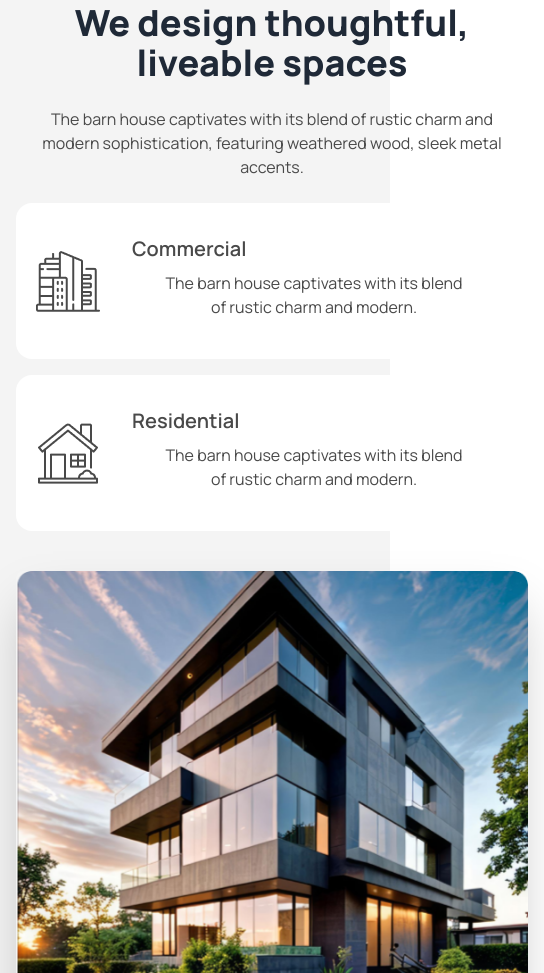
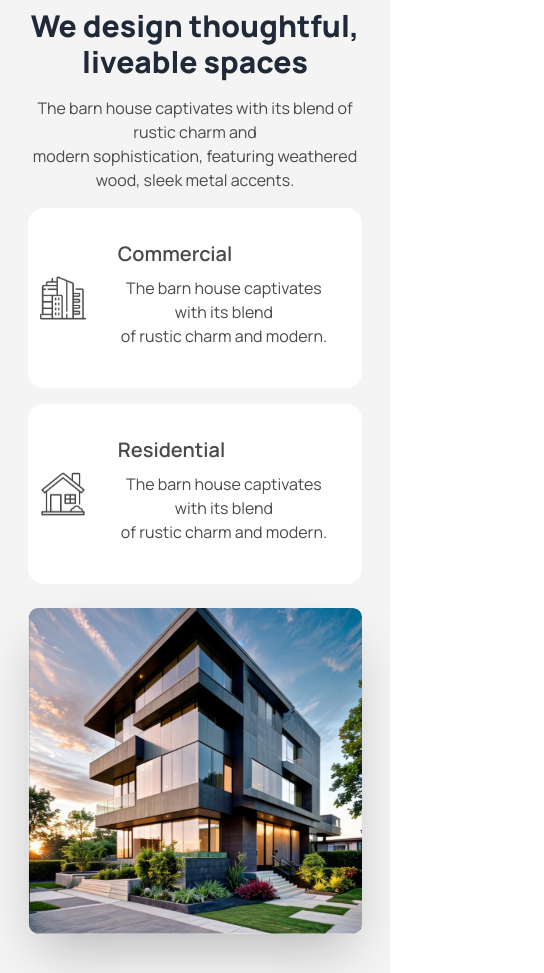
Before and after one commit to MonzurMorshed0/Assignment-3, a plain HTML site: page index.html in a window 390 px wide. Shown: the part 1027-2000 px from the top of the page, 544 px wide, since content can reach past the window. Drawn offline with nearby package versions, Linux system fonts and the light colour scheme.

Commit message:
updated responsiveness

```diff
--- a/index.html
+++ b/index.html
@@ -19,7 +19,7 @@
         }
     </style>
 </head>
-<body class="font-manrope bg-[#F4F4F4]">
+<body class="font-manrope mx-auto bg-[#F4F4F4]">
     <!-- Header Section -->
     <header class="mx-auto bg-gradient-to-b from-[#F6F6F6] to-white pb-10 lg:pb-12">
         <!-- Navbar -->
@@ -50,7 +50,7 @@
         <div class="hero">
             <div class="hero-content text-center">
               <div class="">
-                <img class="mx-auto max-w-md" src="./assets/banner.png" alt="">
+                <img class="mx-auto max-w-full" src="./assets/banner.png" alt="">
                 <h1 class="text-6xl font-extrabold">A barn house of this design has a <br> striking appearance</h1>
                 <p class="py-6 font-medium text-[#494949]">
                     The barn house captivates with its blend of rustic charm and modern sophistication, featuring weathered wood, sleek metal <br> accents, and large windows that flood the space with natural light.
@@ -64,27 +64,25 @@
     <!-- Main section -->
     <main>
         <!-- About Us section -->
-        <section class="lg:container mx-auto lg:pb-16 pt-4 lg:pt-12 text-center lg:text-justify">
-            <div class="pl-10 hidden lg:flex">
-                <img src="./assets/Vector.png" alt="">
+        <section class="lg:container px-3 mx-auto py-4 lg:py-14 text-center lg:text-justify">
+          <div class="pl-4 lg:pl-10 hidden lg:flex">
+              <img class="max-w-full" src="./assets/Vector.png" alt="">
           </div>
           <!-- about us hero -->
-            <div class="hero lg:px-14 container">
-                <div class="hero-content flex-col flex-row-reverse gap-10 lg:gap-24 lg:flex-row">
-                  <div class="">
+          <div class="hero lg:px-6 lg:max-w-7xl mx-auto">
+              <div class="hero-content flex flex-col gap-6 lg:gap-12 lg:flex-row">
+                  <div class="text-center lg:text-left">
                       <!-- about us texts -->
                       <button class="btn rounded-3xl bg-white mb-4"><i class="fa-solid fa-arrow-right"></i>About Us</button>
-                    <h1 class="text-4xl font-extrabold">We design thoughtful, <br> liveable spaces</h1>
-                    <p class="py-6 text-[#494949]">
+                      <h1 class="text-3xl lg:text-4xl font-extrabold">We design thoughtful, <br> liveable spaces</h1>
+                      <p class="py-4 lg:py-6 text-[#494949]">
                           The barn house captivates with its blend of rustic charm and <br>
                           modern sophistication, featuring weathered wood, sleek metal accents.
                       </p>
                       <!-- about us cards -->
-                    <div class="card card-side bg-white mb-4">
-                        <figure class="pl-5">
-                          <img
-                            src="./assets/commercial.png"
-                            alt="Commercial" />
+                      <div class="card card-side bg-white mb-4 max-w-full">
+                          <figure class="pl-3 lg:pl-5">
+                              <img src="./assets/commercial.png" alt="Commercial" class="w-full max-w-xs lg:max-w-sm"/>
                           </figure>
                           <div class="card-body text-[#494949]">
                               <h2 class="card-title">Commercial</h2>
@@ -93,11 +91,9 @@
                               </div>
                           </div>
                       </div>
-                    <div class="card card-side bg-white">
-                        <figure class="pl-5">
-                          <img
-                            src="./assets/residential.png"
-                            alt="Commercial" />
+                      <div class="card card-side bg-white max-w-full">
+                          <figure class="pl-3 lg:pl-5">
+                              <img src="./assets/residential.png" alt="Residential" class="w-full max-w-xs lg:max-w-sm"/>
                           </figure>
                           <div class="card-body text-[#494949]">
                               <h2 class="card-title">Residential</h2>
@@ -108,15 +104,13 @@
                       </div>
                   </div>
                   <!-- about us image -->
-                   <img
-                   src="./assets/Rectangle.png"
-                   class="max-w-lg lg:max-w-xl lg:mt-8 rounded-lg shadow-2xl" />
+                  <img src="./assets/Rectangle.png" class="w-full max-w-lg lg:max-w-xl lg:mt-8 rounded-lg shadow-2xl" />
               </div>
           </div>
       </section>
 
         <!-- Our Work Process section -->
-        <section class="lg:container mx-auto pt-4 pb-20">
+        <section class="lg:container px-3 mx-auto py-4 lg:py-14">
             <div class="hero flex flex-col">
                 <!-- Title and Subtitles -->
                 <div class="hero-content text-center">
@@ -171,7 +165,7 @@
         </section>
 
         <!-- Our Latest Portfolio section -->
-        <section class="lg:bg-white pt-14 pb-14">
+        <section class="px-3 lg:bg-white py-4 lg:py-14">
           <div class="hero flex flex-col container mx-auto">
             <!-- Latest Portfolio Title and Subtitles -->
             <div class="hero-content text-center">
```
Lines whose indentation alone changed are shown as unchanged.
